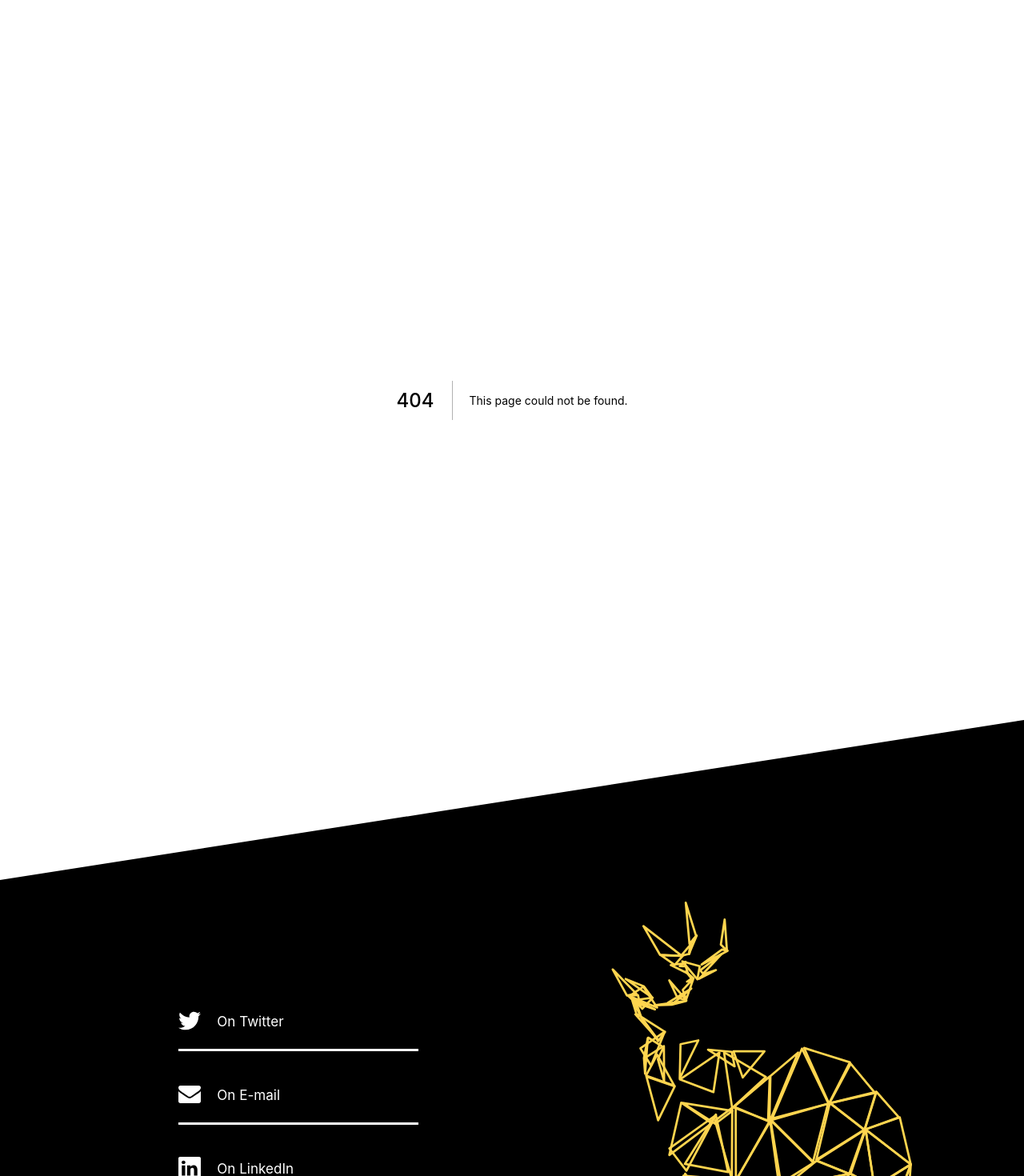
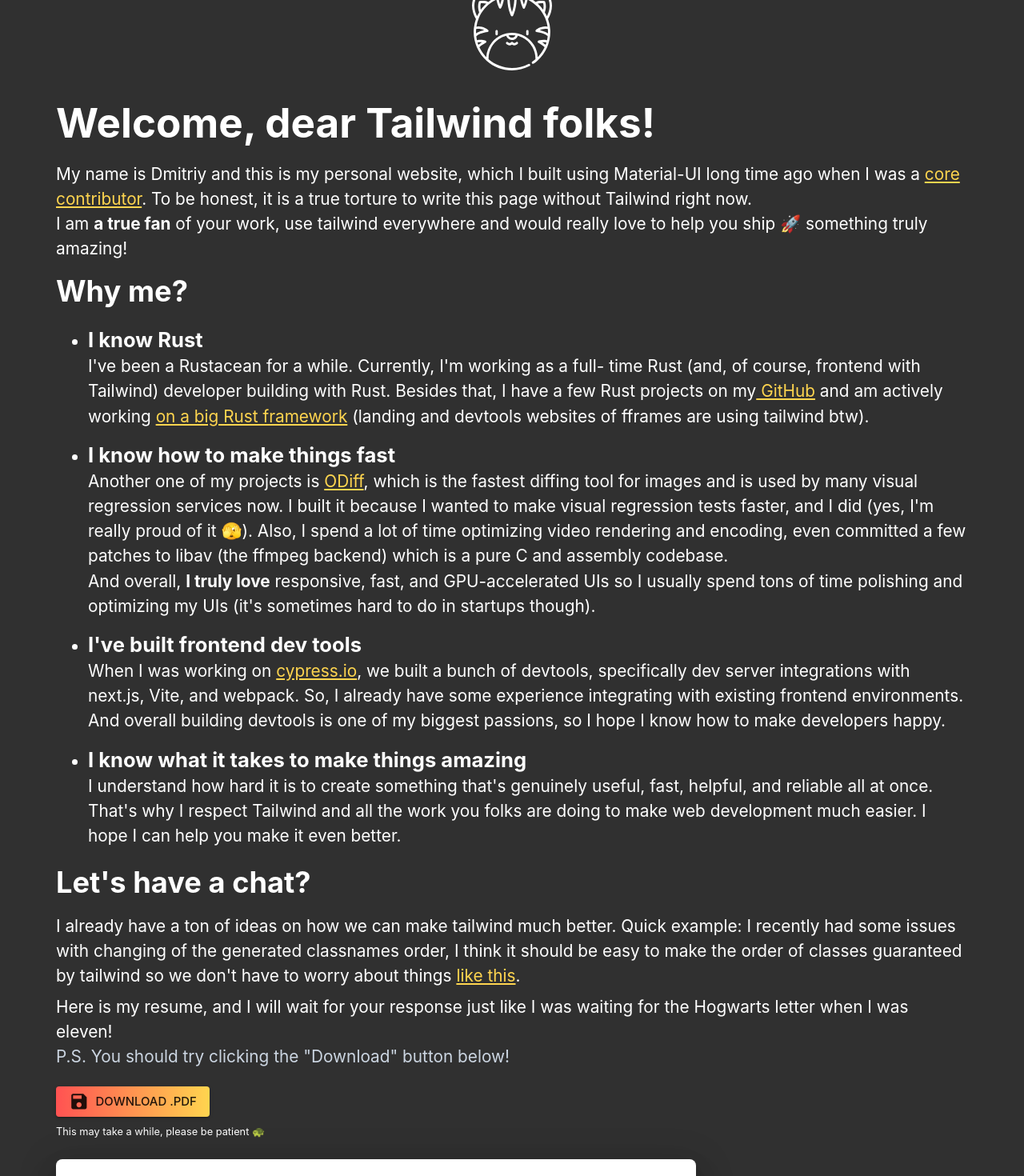
Before and after one commit to dmtrKovalenko/CV, a Next.js app: page /tailwind in a window 1280 px wide. Before the commit this address had no page. Shown: the top 1470 px of the page at 80% size. Built offline with nearby package versions, Linux system fonts and the light colour scheme.

Commit message:
Add new page

```diff
--- a/components/ResumePreview.tsx
+++ b/components/ResumePreview.tsx
@@ -14,11 +14,12 @@
 import { motion } from "framer-motion";
 import { AnimatedText } from "./AnimatedText";
 
-const useStyles = makeStyles<Theme>(() => ({
+type ResumePreviewProps = { align?: "start" | "center" };
+const useStyles = makeStyles<Theme, ResumePreviewProps>(() => ({
   downloadButton: {
     display: "flex",
     flexDirection: "column",
-    alignItems: "center",
+    alignItems: ({ align }) => align ?? "center",
     marginBottom: 16,
     "& > *": {
       marginBottom: 8,
@@ -41,8 +42,8 @@
   },
 }));
 
-export const ResumePreview: React.FC = () => {
-  const styles = useStyles();
+export const ResumePreview: React.FC<ResumePreviewProps> = (props) => {
+  const styles = useStyles(props);
   const send = useAnalytics();
   const [isDownloading, setIsDownloading] = React.useState(false);
 
@@ -76,8 +77,8 @@
           style={{
             position: "relative",
             width: 800,
-            height: 1700,
-            margin: "0 auto",
+            height: 1800,
+            margin: props.align === "center" ? "0 auto" : "0 0",
           }}
         >
           <motion.div
@@ -111,7 +112,7 @@
                         key={index}
                       />
                     );
-                  }
+                  },
                 )}
               </div>
             </motion.div>
@@ -144,3 +145,7 @@
     </>
   );
 };
+
+ResumePreview.defaultProps = {
+  align: "center",
+};
--- a/pages/resume.tsx
+++ b/pages/resume.tsx
@@ -89,10 +89,10 @@
             alignItems="center"
             justifyContent="center"
           >
-            <Typography variant="h3" gutterBottom>
+            <Typography style={{ fontWeight: 500 }} variant="h3">
               Dmitriy Kovalenko
             </Typography>
-            <RegularTypography variant="h6" gutterBottom>
+            <RegularTypography variant="h6">
               Your Friendly Software Engineer
             </RegularTypography>
           </Grid>
--- /dev/null
+++ b/pages/tailwind.tsx
@@ -0,0 +1,132 @@
+import { Page, BoldTypography } from "../components/Common";
+import Head from "next/head";
+import ReactMarkDown from "react-markdown";
+import { Typography } from "@material-ui/core";
+import { ResumePreview } from "../components/ResumePreview";
+
+export default function Tailwind() {
+  return (
+    <Page style={{ maxWidth: 1280, margin: "0 auto" }}>
+      <Head>
+        <title> Tailwind 🫣</title>
+      </Head>
+
+      <BoldTypography
+        component="h1"
+        variant="h3"
+        gutterBottom
+        style={{ marginTop: "1rem" }}
+      >
+        Welcome, dear Tailwind folks!
+      </BoldTypography>
+
+      <Typography variant="body1" paragraph>
+        My name is Dmitriy and this is my personal website, which I built using
+        Material-UI long time ago when I was a{" "}
+        <a href="https://mui.com/about/">core contributor</a>. To be honest, it
+        is a true torture to write this page without Tailwind right now.
+        <br /> I am <strong>a true fan</strong> of your work, use tailwind
+        everywhere and would really love to help you ship 🚀 something truly
+        amazing!
+      </Typography>
+
+      <BoldTypography component="h2" variant="h4" gutterBottom>
+        Why me?
+      </BoldTypography>
+
+      <Typography variant="body1">
+        <ul>
+          <li>
+            <BoldTypography component="h3" variant="h5">
+              I know Rust
+            </BoldTypography>
+            <Typography variant="body1" paragraph>
+              I've been a Rustacean for a while. Currently, I'm working as a
+              full- time Rust (and, of course, frontend with Tailwind) developer
+              building with Rust. Besides that, I have a few Rust projects on my
+              <a href="https://github.com/dmtrKovalenko/"> GitHub</a> and am
+              actively working{" "}
+              <a href="https://fframes.studio">on a big Rust framework</a>{" "}
+              (landing and devtools websites of fframes are using tailwind btw).
+            </Typography>
+          </li>
+
+          <li>
+            <BoldTypography component="h3" variant="h5">
+              I know how to make things fast
+            </BoldTypography>
+            <Typography variant="body1" paragraph>
+              Another one of my projects is{" "}
+              <a href="https://github.com/dmtrKovalenko/odiff">ODiff</a>, which
+              is the fastest diffing tool for images and is used by many visual
+              regression services now. I built it because I wanted to make
+              visual regression tests faster, and I did (yes, I'm really proud
+              of it 🫣). Also, I spend a lot of time optimizing video rendering
+              and encoding, even committed a few patches to libav (the ffmpeg
+              backend) which is a pure C and assembly codebase.
+              <br />
+              And overall, <strong>I truly love</strong> responsive, fast, and
+              GPU-accelerated UIs so I usually spend tons of time polishing and
+              optimizing my UIs (it's sometimes hard to do in startups though).
+            </Typography>
+          </li>
+
+          <li>
+            <BoldTypography component="h3" variant="h5">
+              I've built frontend dev tools
+            </BoldTypography>
+            <Typography variant="body1" paragraph>
+              When I was working on{" "}
+              <a href="https://www.cypress.io/">cypress.io</a>, we built a bunch
+              of devtools, specifically dev server integrations with next.js,
+              Vite, and webpack. So, I already have some experience integrating
+              with existing frontend environments. And overall building devtools
+              is one of my biggest passions, so I hope I know how to make
+              developers happy.
+            </Typography>
+          </li>
+
+          <li>
+            <BoldTypography component="h3" variant="h5">
+              I know what it takes to make things amazing
+            </BoldTypography>
+
+            <Typography variant="body1">
+              I understand how hard it is to create something that's genuinely
+              useful, fast, helpful, and reliable all at once. That's why I
+              respect Tailwind and all the work you folks are doing to make web
+              development much easier. I hope I can help you make it even
+              better.
+            </Typography>
+          </li>
+        </ul>
+      </Typography>
+
+      <BoldTypography component="h2" variant="h4" paragraph>
+        Let's have a chat?
+      </BoldTypography>
+
+      <Typography gutterBottom variant="body1">
+        I already have a ton of ideas on how we can make tailwind much better.
+        Quick example: I recently had some issues with changing of the generated
+        classnames order, I think it should be easy to make the order of classes
+        guaranteed by tailwind so we don't have to worry about things{" "}
+        <a href="https://github.com/tailwindlabs/tailwindcss/issues/10603#issuecomment-1433743390">
+          like this
+        </a>
+        .
+      </Typography>
+
+      <Typography variant="body1">
+        Here is my resume, and I will wait for your response just like I was
+        waiting for the Hogwarts letter when I was eleven!
+      </Typography>
+      <Typography variant="body1" style={{ color: "#cbd5e1" }}>
+        P.S. You should try clicking the "Download" button below!
+      </Typography>
+      <br />
+
+      <ResumePreview align="start" />
+    </Page>
+  );
+}
```
Also changed, not shown: 1 other file (tests, documents, lock files or other folders).
